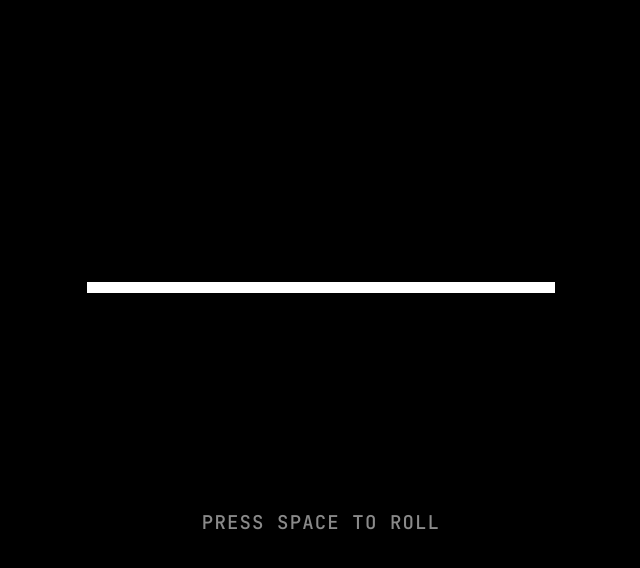
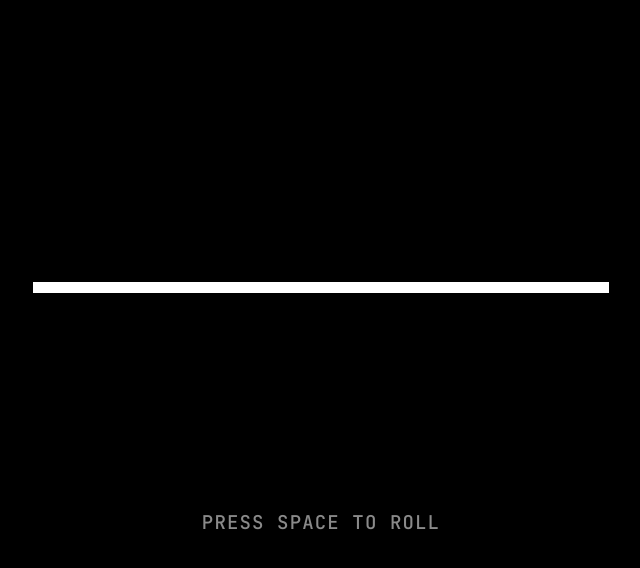
Before and after one commit to nivash-devs/game-roller, a plain HTML site: page index.html in a window 1280 px wide. Shown: the part 176-744 px from the top of the page, without its empty margins (319-959 px from the left). Drawn offline with Linux system fonts and the light colour scheme.

Commit message:
Land on Rubik's Cube and widen the slot to fit it

```diff
--- a/index.html
+++ b/index.html
@@ -24,11 +24,11 @@ body { margin: 0; background: var(--bg); color: var(--ink); font-family: var(--f
 #stage { height: 100%; display: flex; flex-direction: column; align-items: center; justify-content: center; gap: clamp(16px, 3.5vh, 44px); text-align: center; }
 h1 { margin: 0; font-weight: 700; font-size: clamp(30px, min(6vw, 9vh), 92px); line-height: 1.02; letter-spacing: -0.035em; text-wrap: balance; max-width: 15em; opacity: 0; transform: translateY(24px); }
 #line { --row: 1.3em; display: flex; align-items: center; justify-content: center; gap: 0.28em; font-size: var(--big); font-weight: 700; letter-spacing: -0.035em; line-height: 1; white-space: nowrap; opacity: 0; }
-#win { position: relative; width: 5.2em; height: calc(var(--row) * 3); overflow: hidden; }
+#win { position: relative; width: 6.4em; height: calc(var(--row) * 3); overflow: hidden; }
 #mark { position: absolute; left: 0; right: 0; top: var(--row); height: var(--row); background: var(--mark); transform: scaleX(0); transform-origin: left center; }
 #blank, #reel { transition: opacity 0.14s; }
 #blank { position: absolute; left: 0; right: 0; top: var(--row); height: var(--row); display: flex; align-items: flex-end; justify-content: center; padding-bottom: 0.3em; }
-#blank i { display: block; width: 3.9em; height: 0.095em; background: var(--ink); }
+#blank i { display: block; width: 4.8em; height: 0.095em; background: var(--ink); }
 #reel { position: absolute; left: 0; right: 0; top: 0; opacity: 0; will-change: transform; }
 .row { height: var(--row); display: flex; align-items: center; justify-content: center; }
 #hint { font: 500 clamp(12px, 1.5vw, 19px)/1 var(--f-mono); color: var(--muted); letter-spacing: 0.06em; transition: opacity 0.4s; min-height: 1em; }
@@ -53,13 +53,13 @@ h1 { margin: 0; font-weight: 700; font-size: clamp(30px, min(6vw, 9vh), 92px); l
     "Anki", "Quizlet", "Kahoot", "Scratch", "Replit", "Cursor", "CapCut", "InShot", "Edits",
     "Premiere", "Calendly", "Zapier", "Miro", "Linear", "Keynote", "VLC", "Plex", "Audible",
     "Kindle", "Strava", "Fitbit", "Waze", "Lyft", "Zillow", "Etsy", "eBay", "Amazon",
-    "Shopify", "Stripe", "Docker", "Unreal", "Lichess", "Wordle", "Wii"
+    "Shopify", "Stripe", "Docker", "Unreal", "Lichess", "Wordle", "Rubik's Cube"
   ];
-  // Shuffle the order each time the page loads, but keep "Wii" away from the very start and end of the list.
+  // Shuffle the order each time the page loads, but keep "Rubik's Cube" away from the very start and end of the list.
   var ITEMS = BASE.slice();
   for (var i = ITEMS.length - 1; i > 0; i--) { var j = Math.floor(Math.random() * (i + 1)), tmp = ITEMS[i]; ITEMS[i] = ITEMS[j]; ITEMS[j] = tmp; }
-  (function () { var w = ITEMS.indexOf("Wii"), mid = Math.floor(ITEMS.length / 2); if (w < 3 || w > ITEMS.length - 4) { ITEMS[w] = ITEMS[mid]; ITEMS[mid] = "Wii"; } })();
-  var TARGET = ITEMS.indexOf("Wii");          // every roll lands on "Wii"
+  (function () { var w = ITEMS.indexOf("Rubik's Cube"), mid = Math.floor(ITEMS.length / 2); if (w < 3 || w > ITEMS.length - 4) { ITEMS[w] = ITEMS[mid]; ITEMS[mid] = "Rubik's Cube"; } })();
+  var TARGET = ITEMS.indexOf("Rubik's Cube");          // every roll lands on "Rubik's Cube"
   var LOOPS = 4, DUR = 3.8;                    // reel length, and how long a roll takes (seconds)
   var REST = "PRESS SPACE TO ROLL", DONE = "SPACE ROLLS AGAIN. R RESETS. M MUTES";
   var $ = function (id) { return document.getElementById(id); };
```
Also changed, not shown: 1 other file.
